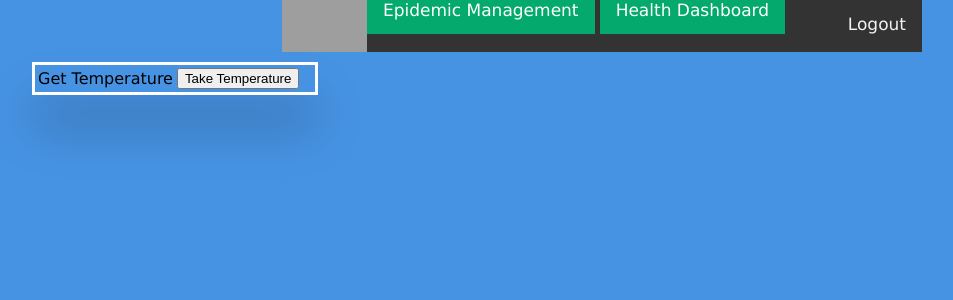
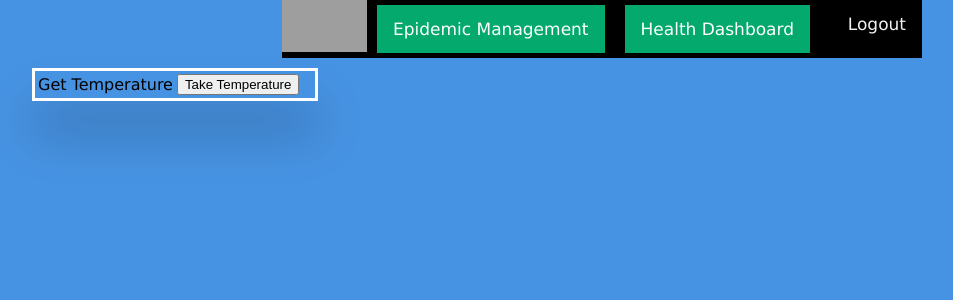
Before and after one commit to InsertWittyCommentHere/CAC-Temperature-Monitor-App, a Flask app: template templates/temperature.html in a window 1280 px wide. Shown: the top 300 px of the page, without its empty margins (38-991 px from the left). Run offline with Flask 2, Linux system fonts and the light colour scheme; the template is opened without the code that fills it, so the values that code supplies are empty; grey boxes are pictures that could not be loaded.

Commit message:
Update temperature.html

```diff
--- a/templates/temperature.html
+++ b/templates/temperature.html
@@ -43,7 +43,7 @@ body {
   margin: auto;
   width: 50%;
   overflow: hidden;
-  background-color: #333;
+  background-color: #000000;
 }
 
 .topnav a {
@@ -67,11 +67,17 @@ body {
 .topnav a.active {
   background-color: #04AA6D;
   color: white;
+  text-align: left;
+  float: left;
+  margin: 5px 10px;
+
 }
 
 .topnav a.active:hover {
   background-color: #ddd;
   color: black;
+  text-align: left;
+  float: left;
 }
 
 .topnav a:hover {
```
